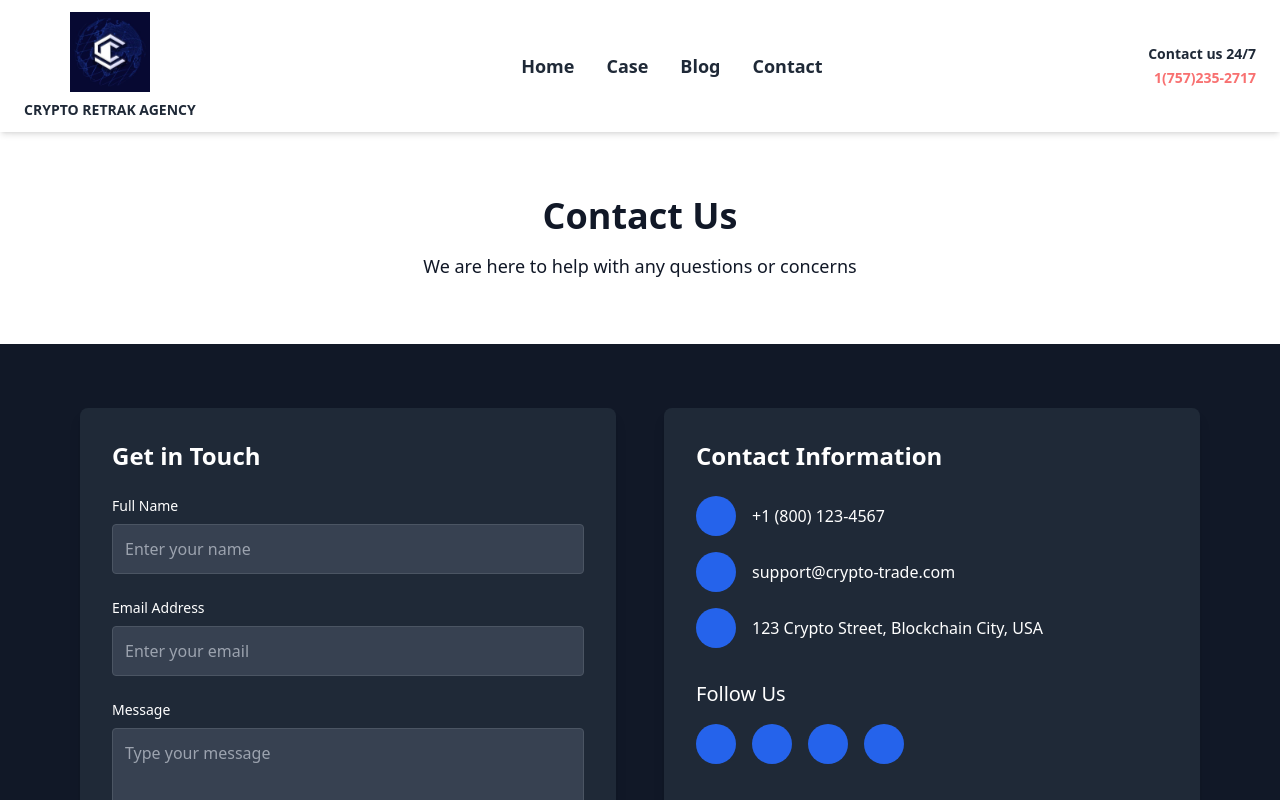
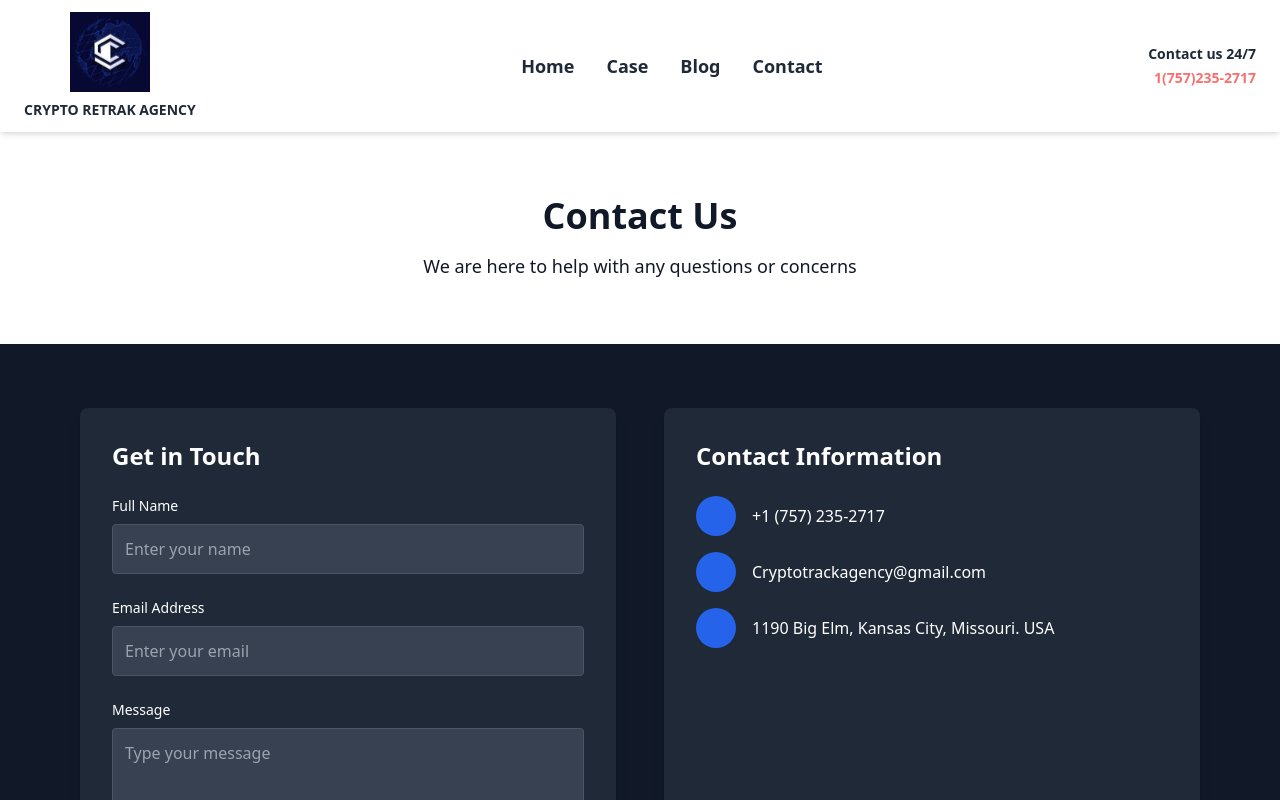
Before and after one commit to Iydeejames/crypto-retrak-agency, a React (Vite) app: page /Contact in a window 1280 px wide. Shown: the top 800 px of the page. Built offline with nearby package versions, Linux system fonts and the light colour scheme.

Commit message:
Update Contact.jsx

```diff
--- a/src/pages/Contact.jsx
+++ b/src/pages/Contact.jsx
@@ -62,36 +62,22 @@ const Contact = () => {
               <span className="inline-block w-10 h-10 bg-blue-600 rounded-full flex justify-center items-center mr-4">
                 <i className="fas fa-phone-alt text-white"></i>
               </span>
-              <span>+1 (800) 123-4567</span>
+              <span>+1 (757) 235-2717</span>
             </li>
             <li className="flex items-center">
               <span className="inline-block w-10 h-10 bg-blue-600 rounded-full flex justify-center items-center mr-4">
                 <i className="fas fa-envelope text-white"></i>
               </span>
-              <span>support@crypto-trade.com</span>
+              <span>Cryptotrackagency@gmail.com</span>
             </li>
             <li className="flex items-center">
               <span className="inline-block w-10 h-10 bg-blue-600 rounded-full flex justify-center items-center mr-4">
                 <i className="fas fa-map-marker-alt text-white"></i>
               </span>
-              <span>123 Crypto Street, Blockchain City, USA</span>
+              <span>1190 Big Elm, Kansas City, Missouri. USA</span>
             </li>
           </ul>
-          <h3 className="text-xl font-medium mt-8 mb-4">Follow Us</h3>
-          <div className="flex space-x-4">
-            <a href="#" className="w-10 h-10 bg-blue-600 rounded-full flex justify-center items-center hover:bg-blue-700">
-              <i className="fab fa-facebook-f text-white"></i>
-            </a>
-            <a href="#" className="w-10 h-10 bg-blue-600 rounded-full flex justify-center items-center hover:bg-blue-700">
-              <i className="fab fa-twitter text-white"></i>
-            </a>
-            <a href="#" className="w-10 h-10 bg-blue-600 rounded-full flex justify-center items-center hover:bg-blue-700">
-              <i className="fab fa-linkedin-in text-white"></i>
-            </a>
-            <a href="#" className="w-10 h-10 bg-blue-600 rounded-full flex justify-center items-center hover:bg-blue-700">
-              <i className="fab fa-instagram text-white"></i>
-            </a>
-          </div>
+
         </div>
       </div>
     </div>
```
